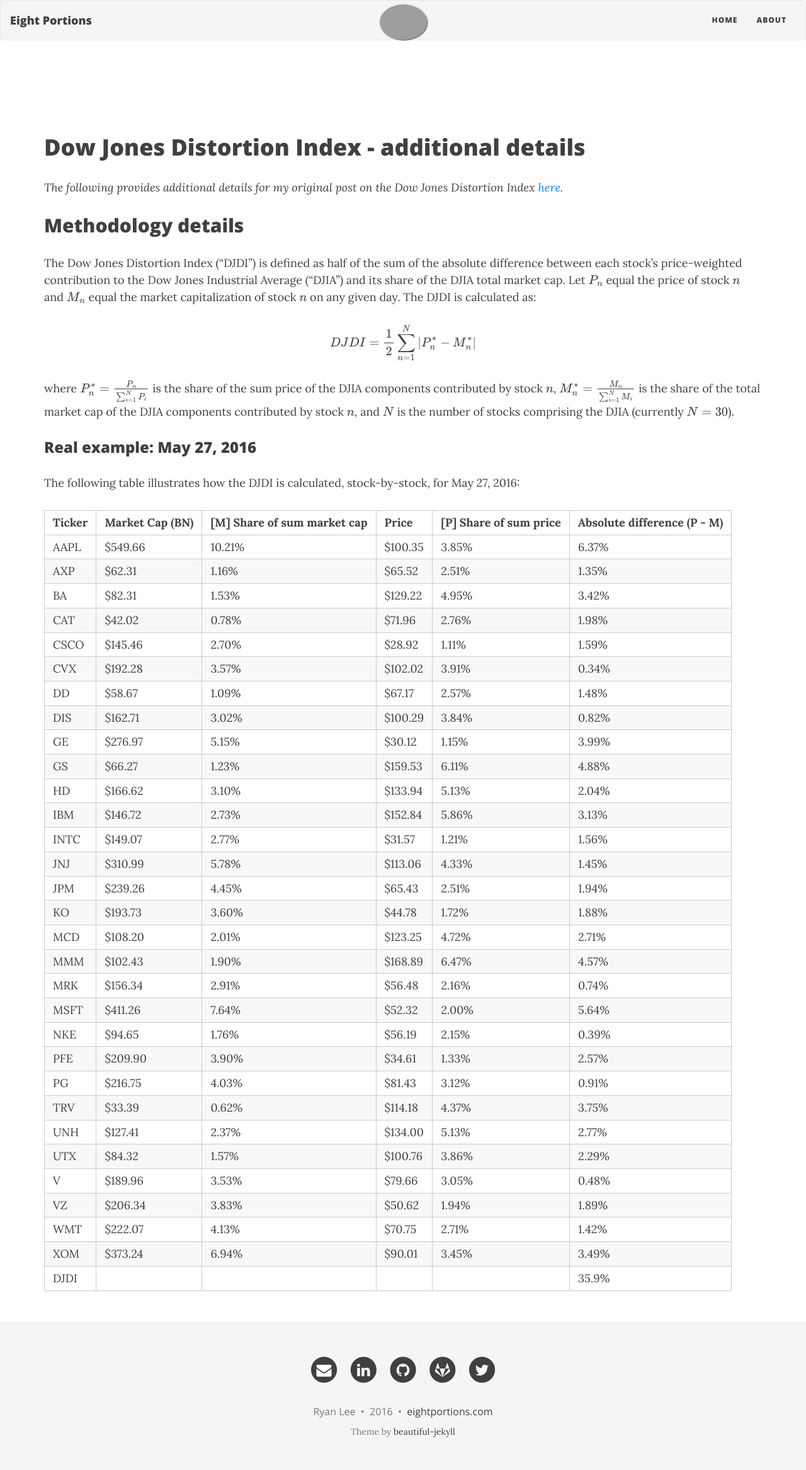
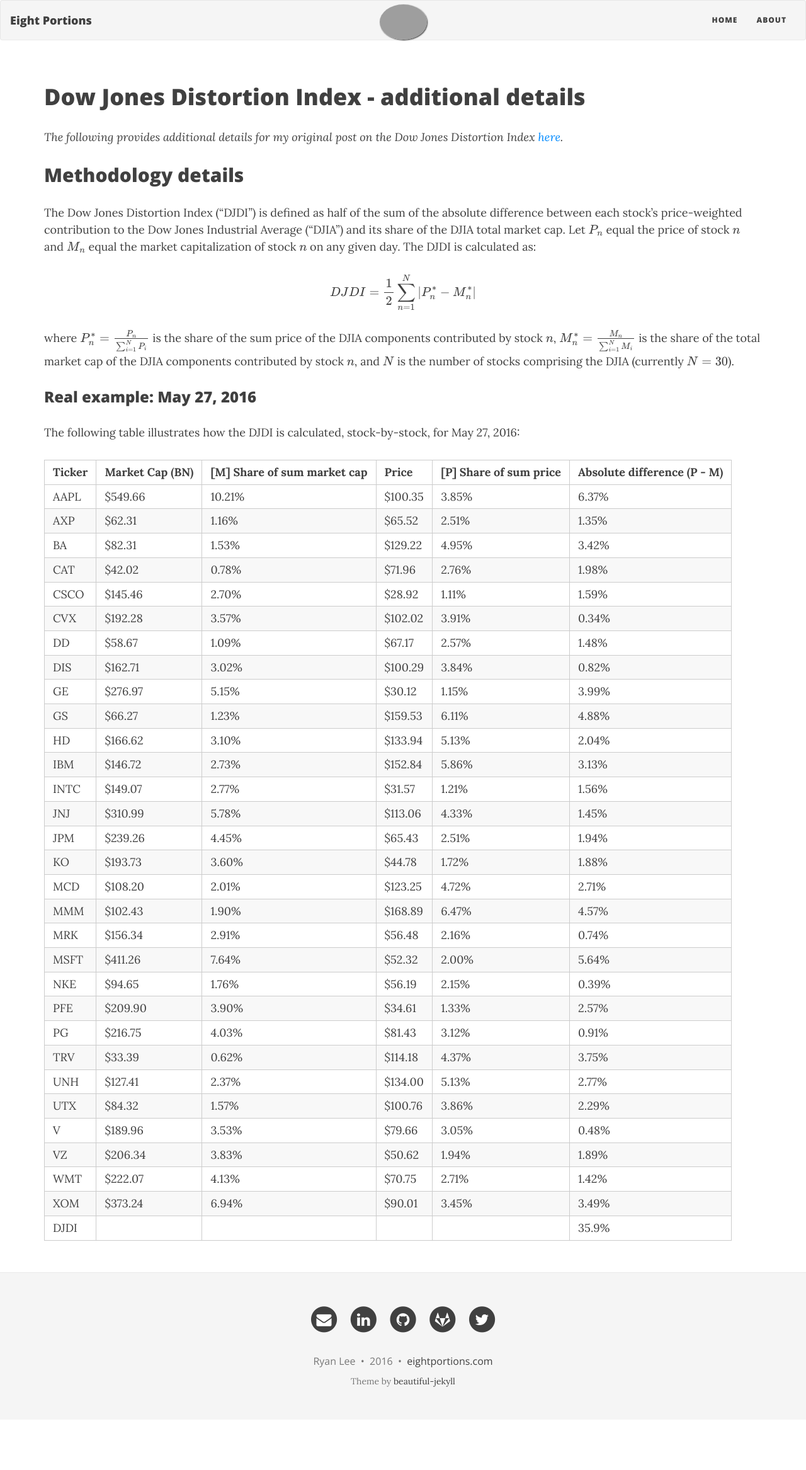
Before and after one commit to rtlee9/rtlee9.github.io, a Jekyll site: the page built from references/DJDI_methodology.md, in a window 1280 px wide. Shown: the whole page at 63% size. Built offline with Jekyll 4.4.1, drawn with Linux system fonts in a browser that asks for light colours; nearby versions of some CDN libraries; formulas are drawn with MathJax 3; after the commit the page ends 2254 px from its top, so only the background shows below that; grey boxes are pictures that could not be loaded.

Commit message:
Reduce header margin-top

```diff
--- a/css/main.css
+++ b/css/main.css
@@ -339,7 +339,7 @@
 /* --- Post and page headers --- */
 
 .intro-header {
-  margin: 80px 0 20px;
+  margin: 30px 0 10px;
   position: relative;
 }
 .intro-header.big-img {
@@ -419,7 +419,8 @@
 }
 @media only screen and (min-width: 768px) {
   .intro-header {
-    margin-top: 130px;
+    margin-top: 50px;
+    margin-bottom: 15px;
   }
   .intro-header.big-img {
     margin-top: 91px;  /* Full navbar is small navbar + 20px padding on each side when expanded */
```
